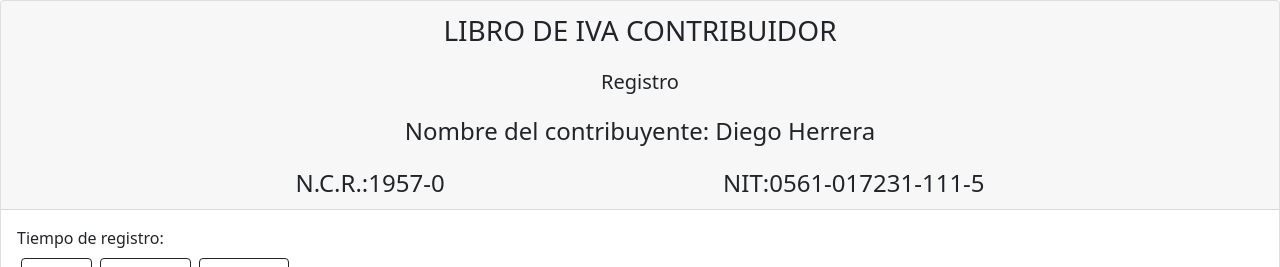
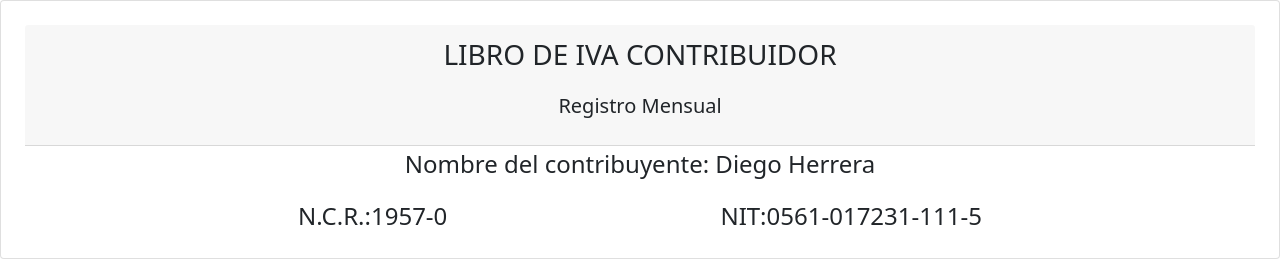
Before and after one commit to ceopht/proyecto-Final-SYP, a PHP site: page /Libros_IVAS/contribuidor.php in a window 1280 px wide. Shown: the part 56-323 px from the top of the page. Run offline with PHP 8.4, Linux system fonts and the light colour scheme; the visitor is signed in with stand-in values (Sample User, id 1); data comes from the database, SQL or seed files in the repository; data that the repository does not hold is empty.

Commit message:
Ajuste de estilo de Libros IVAS

```diff
--- a/Libros_IVAS/consumidor_final.php
+++ b/Libros_IVAS/consumidor_final.php
@@ -46,7 +46,7 @@
     $total=0;
 
     ?>
-    <div class='card'>
+    <div class='card p-4'>
         <div class='card-header'>
             <div>
                 <p class='text-center font-weight-bold fs-3'>LIBRO DE IVA CONSUMIDOR FINAL</p>
--- a/Libros_IVAS/contribuidor.php
+++ b/Libros_IVAS/contribuidor.php
@@ -48,10 +48,11 @@
     $sumTotal=0;
 
 ?>
-    <div class="card">
+    <div class="card p-4">
         <div class="card-header">
             <p class='text-center font-weight-bold fs-3'>LIBRO DE IVA CONTRIBUIDOR </p>
-            <p class='text-center'><span class='fs-5'>Registro</span></p>
+            <p class='text-center font-weight-bold fs-5'> Registro <span><?=$registro?></span></p>
+            </div>
             <div>
                 <p class='text-center'><span class='fs-4'>Nombre del contribuyente: Diego Herrera</span></p>
                 <div class='d-flex justify-content-evenly'>
```
